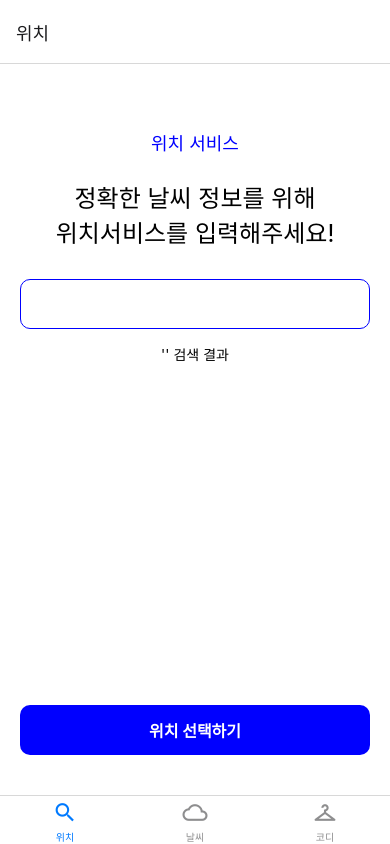
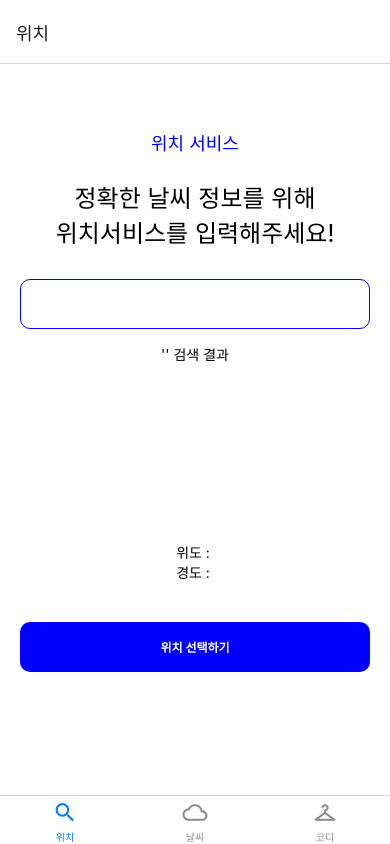
Before and after one commit to ParkJongJoon7128/clothWeatherApp, a React Native app: screen /Location in a window 390 px wide. Built offline with nearby package versions, Linux system fonts and the light colour scheme.

Commit message:
LocationScreen 디자인중 (행정구역 데이터 관리 - 성공, 검색 리스트와 이미지 슬라인더, 실행화면 로딩 - 작업중)

```diff
--- a/screens/LocationScreen.js
+++ b/screens/LocationScreen.js
@@ -15,9 +15,6 @@ import axios from 'axios';
 const LocationScreen = () => {
   const [text, setText] = useState('');
   const [locationObj, setLocationObj] = useState({});
-
-  //LocationScreen 디자인중 (행정구역 데이터 api 받아오기 - 성공, 행정구역 데이터관리 - 작업중)
-  //더 연습하기
 
   const callLocationApi = async ({text}) => {
     try {
@@ -83,10 +80,15 @@ const LocationScreen = () => {
         </View>
       </View>
       <View style={styles.wrapperBottom}>
-        <ScrollView></ScrollView>
-        <Text style={styles.locationText_si}>{locationObj.si}</Text>
-        <Text style={styles.locationText_gu}>{locationObj.gu}</Text>
-        <Text style={styles.locationText_dong}>{locationObj.dong}</Text>
+        <Text style={styles.locationText}>
+          {locationObj.si} {locationObj.gu} {locationObj.dong}
+        </Text>
+        <Text style={styles.locationText_dong}>
+          위도 : {locationObj.locationX}
+        </Text>
+        <Text style={styles.locationText_dong}>
+          경도 : {locationObj.locationY}
+        </Text>
         <TouchableOpacity
           activeOpacity={0.8}
           style={styles.callLocationApiButton}
@@ -138,7 +140,6 @@ const styles = StyleSheet.create({
     fontSize: 18,
     color: '#000',
     marginTop: 15,
-    // marginRight: 280,
   },
   callLocationApiButton: {
     width: 350,
@@ -150,19 +151,20 @@ const styles = StyleSheet.create({
     alignItems: 'center',
     borderRadius: 10,
   },
-  callLocationApiButtonText: {
-    fontSize: 16,
-    fontWeight: 'bold',
-    color: '#fff',
-  },
-  locationText_si: {
-    fontSize: 32,
-  },
-  locationText_gu: {
-    fontSize: 32,
-  },
-  locationText_dong: {
-    fontSize: 32,
+  callLocationApiButtonText:
+    Platform.OS === 'ios'
+      ? {
+          fontSize: 16,
+          fontWeight: 'bold',
+          color: '#fff',
+        }
+      : {
+          fontSize: 12,
+          fontWeight: 'bold',
+          color: '#fff',
+        },
+  locationText: {
+    fontSize: 24,
   },
 });
 
```
